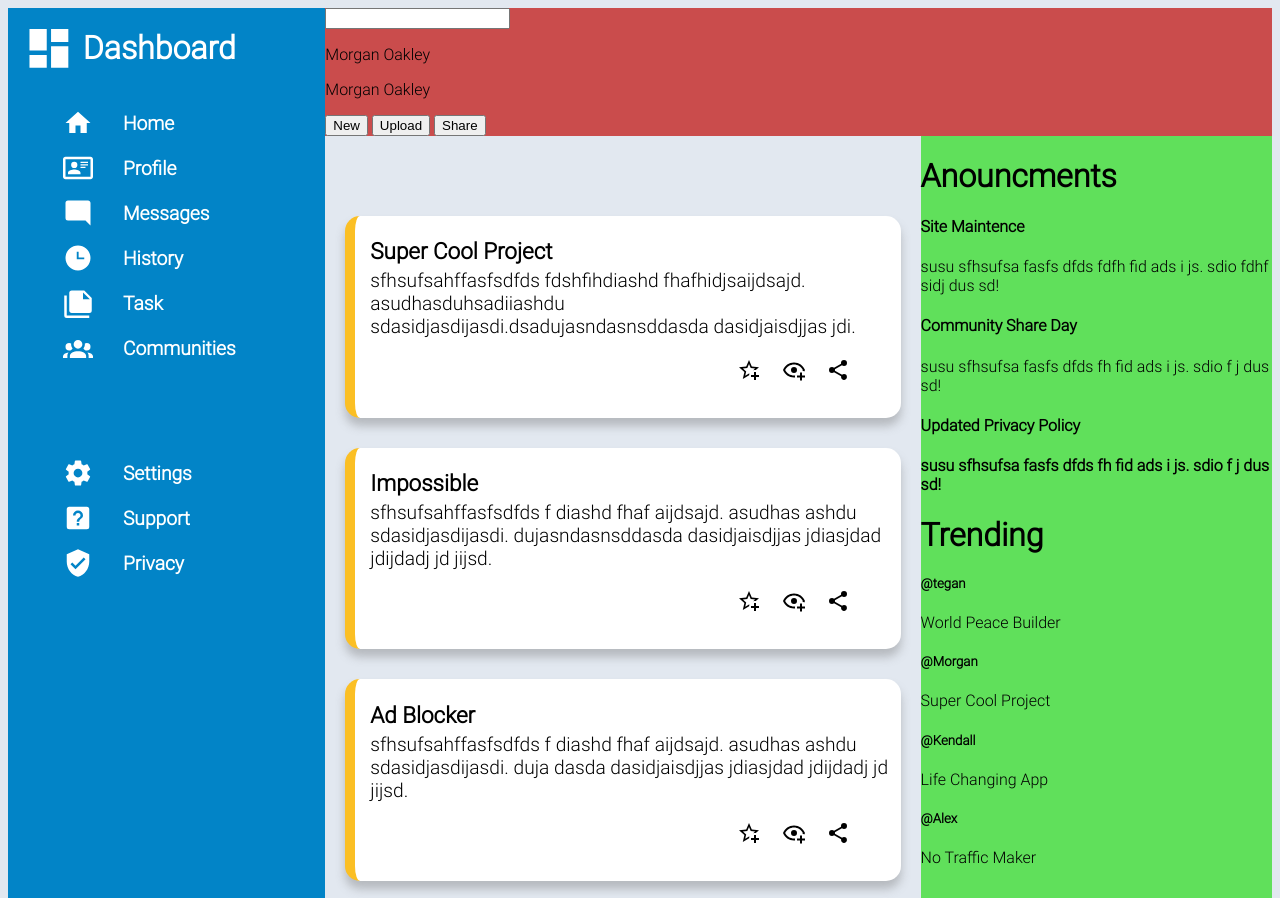
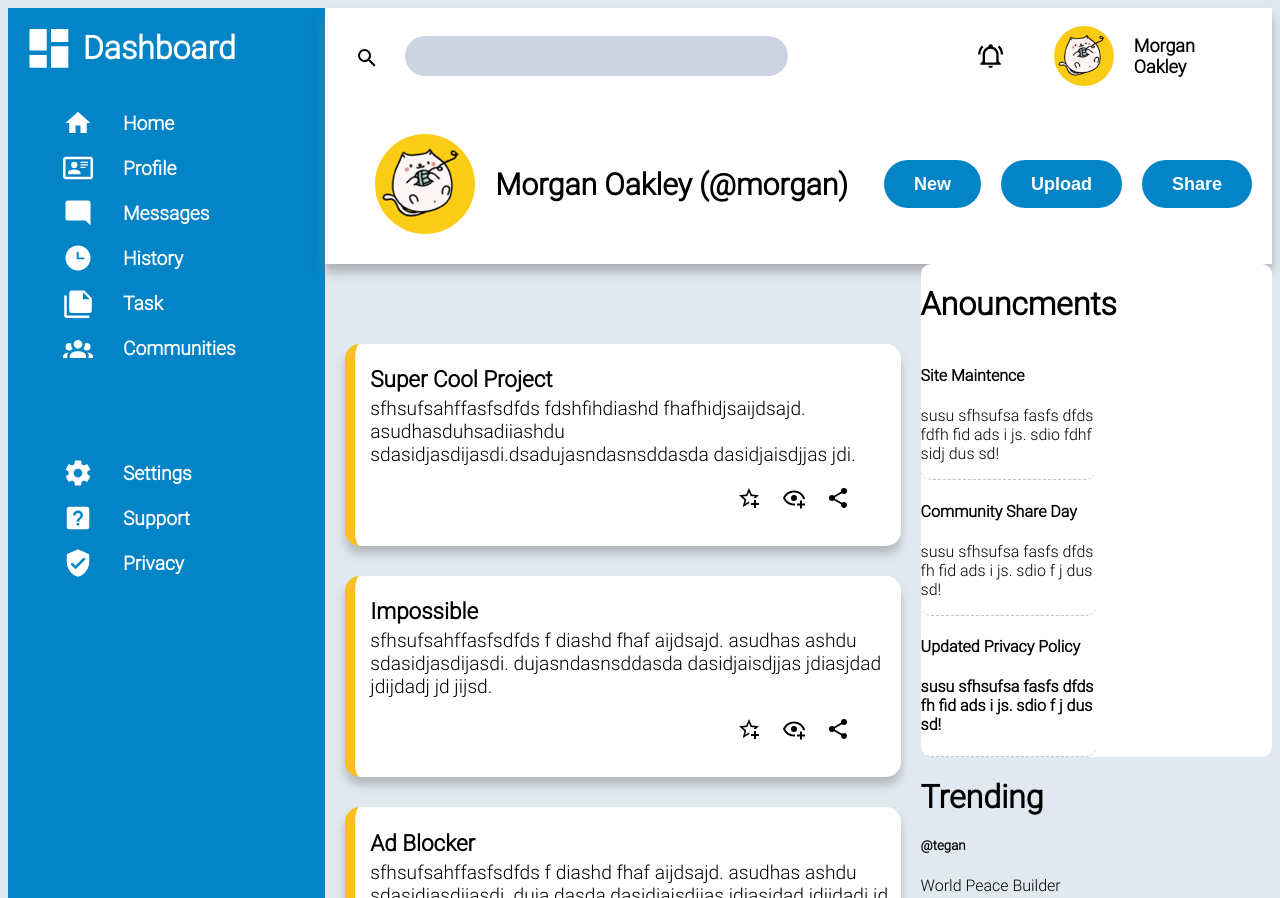
Before and after one commit to Shemuel-bot/admin-dashboard, a plain HTML site: page index.html in a window 1280 px wide. Shown: the top 898 px of the page. Drawn offline with Linux system fonts and the light colour scheme.

Commit message:
designed the header ui

```diff
--- a/index.html
+++ b/index.html
@@ -27,11 +27,13 @@
 
         <div class="header">
             <div class="search-userimg">
+                <svg xmlns="http://www.w3.org/2000/svg"><title>magnify</title><path d="M9.5,3A6.5,6.5 0 0,1 16,9.5C16,11.11 15.41,12.59 14.44,13.73L14.71,14H15.5L20.5,19L19,20.5L14,15.5V14.71L13.73,14.44C12.59,15.41 11.11,16 9.5,16A6.5,6.5 0 0,1 3,9.5A6.5,6.5 0 0,1 9.5,3M9.5,5C7,5 5,7 5,9.5C5,12 7,14 9.5,14C12,14 14,12 14,9.5C14,7 12,5 9.5,5Z" /></svg>
             <input type="text" class="search-bar">
-            <p>Morgan Oakley</p>
+            <p><svg xmlns="http://www.w3.org/2000/svg" viewBox="0 0 50 24"><title>bell-ring-outline</title><path d="M10,21H14A2,2 0 0,1 12,23A2,2 0 0,1 10,21M21,19V20H3V19L5,17V11C5,7.9 7.03,5.17 10,4.29C10,4.19 10,4.1 10,4A2,2 0 0,1 12,2A2,2 0 0,1 14,4C14,4.1 14,4.19 14,4.29C16.97,5.17 19,7.9 19,11V17L21,19M17,11A5,5 0 0,0 12,6A5,5 0 0,0 7,11V18H17V11M19.75,3.19L18.33,4.61C20.04,6.3 21,8.6 21,11H23C23,8.07 21.84,5.25 19.75,3.19M1,11H3C3,8.6 3.96,6.3 5.67,4.61L4.25,3.19C2.16,5.25 1,8.07 1,11Z" /></svg><img src="images/main-user.jpg" alt="user profile image">Morgan Oakley</p>
         </div>
             <div class="user-button">
-                <p>Morgan Oakley</p>
+
+                <p><img src="images/main-user.jpg" alt="user image profile">Morgan Oakley (@morgan)</p>
                 <button type="button">New</button>
                 <button type="button">Upload</button>
                 <button type="button">Share</button>
--- a/style.css
+++ b/style.css
@@ -15,11 +15,75 @@ body{
     grid-template-rows: 1fr, 4fr;
 }
 .header{
-    background-color: rgb(202, 76, 76);
+    display: grid;
+    grid-template-rows: 1fr, 3fr;
+    background-color: rgb(255, 255, 255);
+    box-shadow: 0px 8px 10px rgba(133, 133, 133, 0.575);
     grid-column-start: 2;
     grid-column-end: 4;
     grid-row-start: 1;
     grid-row-end: 1;
+}
+input{
+    font-size: larger;
+    border-style: none;
+    background-color: #cbd5e1;
+    border-radius: 30px;
+    margin-right: 20%;
+    height: 40%;
+    width: 40%;
+}
+.search-userimg{
+    display: flex;
+    justify-content: center;
+    align-items: center;
+
+}
+.search-userimg>svg{
+    width: 50px;
+    height: 50px;
+    margin-top: 30px;
+}
+.search-userimg>p>img{
+    width: 60px;
+    height: 60px;
+}
+.search-userimg>p{
+    display: flex;
+    align-items: center;
+    gap: 20px;
+    font-weight: 900;
+    font-size: large;
+    margin-right: 5%;
+}
+.user-button{
+    display: flex;
+    align-items: center;
+    margin-left: 50px;
+
+}
+.user-button>p{
+    display: flex;
+    align-items: center;
+    margin-right: auto;
+    font-weight: 900;
+    font-size: 30px;
+    gap: 20px;
+}
+img{
+    border-radius: 50px;
+}
+button{
+    margin-right: 20px;
+    color: white;
+    background-color: #0284c7;
+    font-size: large;
+    font-weight: 600;
+    border-style: none;
+    border-radius: 30px;
+    padding-left: 30px;
+    padding-right: 30px;
+    height: 30%;
 }
 .main-content>div>svg{
     width: 25px;
@@ -48,8 +112,8 @@ h3{
     grid-row-start: 2;
     grid-row-end: 2;
 }
+
 .main-content>div{
-
     font-size: larger;
     background-color: rgb(255, 255, 255);
     border-radius: 15px;
@@ -61,13 +125,25 @@ h3{
 
 }
 .trending-anouncements{
-    background-color: #60e05b;
+    background-color: #5fe05b00;
     grid-column-start: 3;
     grid-column-end: 3;
     grid-row-start: 2;
     grid-row-end: 2;
 }
-
+.anouncements{
+    display: flex;
+    flex-direction: column;
+    background-color: white;
+    border-radius: 10px;
+}
+.anouncements>div{
+    border-radius: 10px;
+    border-bottom-style: dashed;
+    border-color: #b1b1b1c2;
+    border-bottom-width: 1px;
+    width: 50%;
+}
 .sidebar>div{
     display: flex;
     gap: 8px;
```
Also changed, not shown: images/magnify.png (added), images/main-user.jpg (added).
